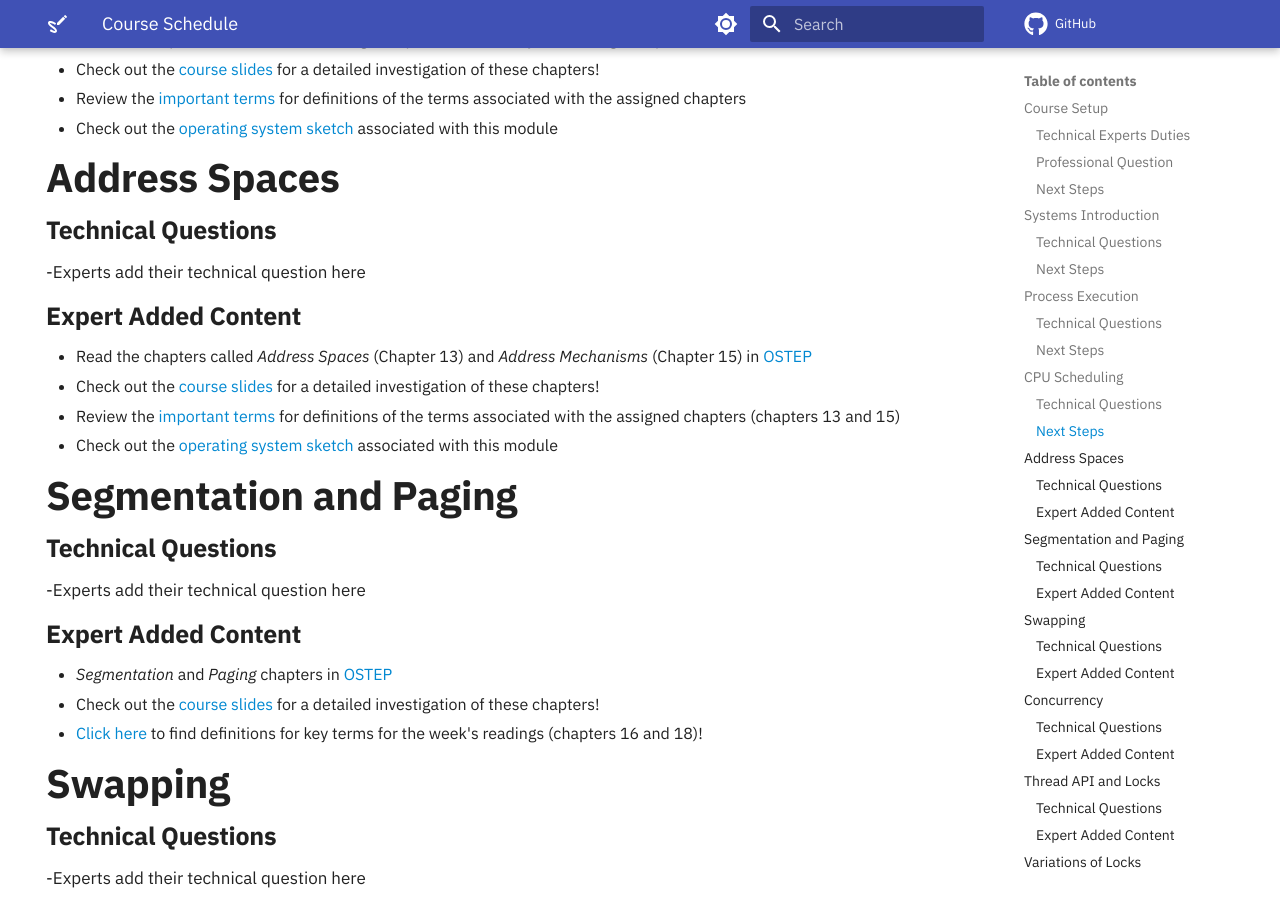
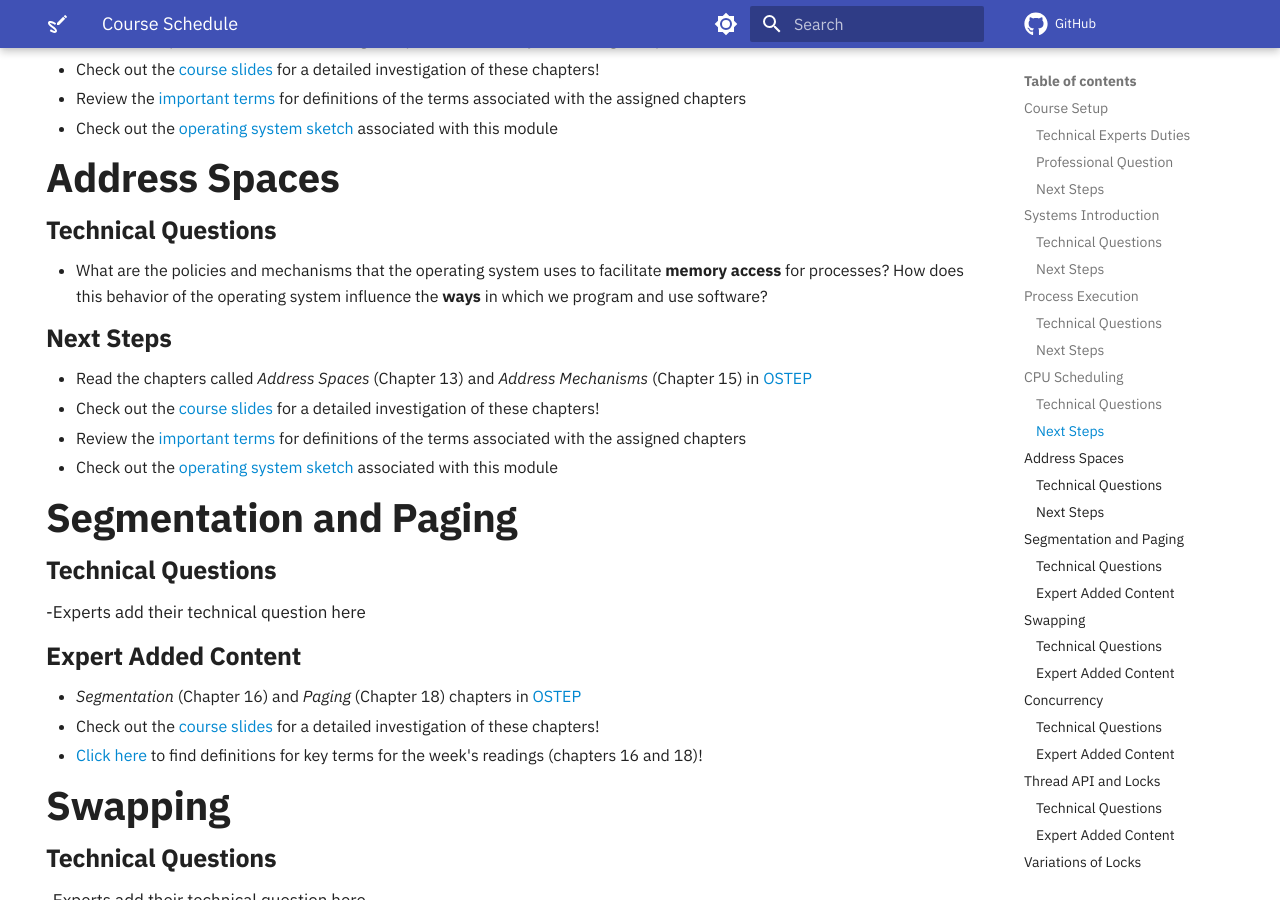
Before and after one commit to OS-Sketch/www.os-sketch.com, an MkDocs documentation site: the page built from docs/operating-systems/schedule.md, in a window 1280 px wide and 900 px high, scrolled down 1618 px. Built offline with MkDocs 1.6.1 and Material for MkDocs 9.7.7, drawn with Linux system fonts in a browser that asks for light colours; comment, search, counter and statistics services are not loaded.

Commit message:
chore: Update the schedule for two most recent modules.

```diff
--- a/docs/operating-systems/schedule.md
+++ b/docs/operating-systems/schedule.md
@@ -93,9 +93,11 @@ hide:
 
 ### Technical Questions
 
--Experts add their technical question here
+- What are the policies and mechanisms that the operating system uses to
+ facilitate **memory access** for processes? How does this behavior of the
+ operating system influence the **ways** in which we program and use software?
 
-### Expert Added Content
+### Next Steps
 
 - Read the chapters called *Address Spaces* (Chapter 13) and *Address
   Mechanisms* (Chapter 15) in [OSTEP](https://pages.cs.wisc.edu/~remzi/OSTEP/)
@@ -103,7 +105,7 @@ hide:
   slides](/slides/operating-systems/address-spaces/) for a detailed
   investigation of these chapters!
 - Review the [important terms](#important-terms) for definitions of the
-  terms associated with the assigned chapters (chapters 13 and 15)
+  terms associated with the assigned chapters
 - Check out the [operating system sketch](/operating-systems/sketches/#address-spaces)
   associated with this module
 
@@ -115,9 +117,9 @@ hide:
 
 ### Expert Added Content
 
-- *Segmentation* and *Paging* chapters in
+- *Segmentation* (Chapter 16) and *Paging* (Chapter 18) chapters in
   [OSTEP](https://pages.cs.wisc.edu/~remzi/OSTEP/)
-- Check out the [course slides](/slides/operating-systems/systems-introduction/)
+- Check out the [course slides](/slides/operating-systems/segmentation-paging/)
   for a detailed investigation of these chapters!
 - [Click here](#important-terms) to find definitions for key terms for the
   week's readings (chapters 16 and 18)!
```
